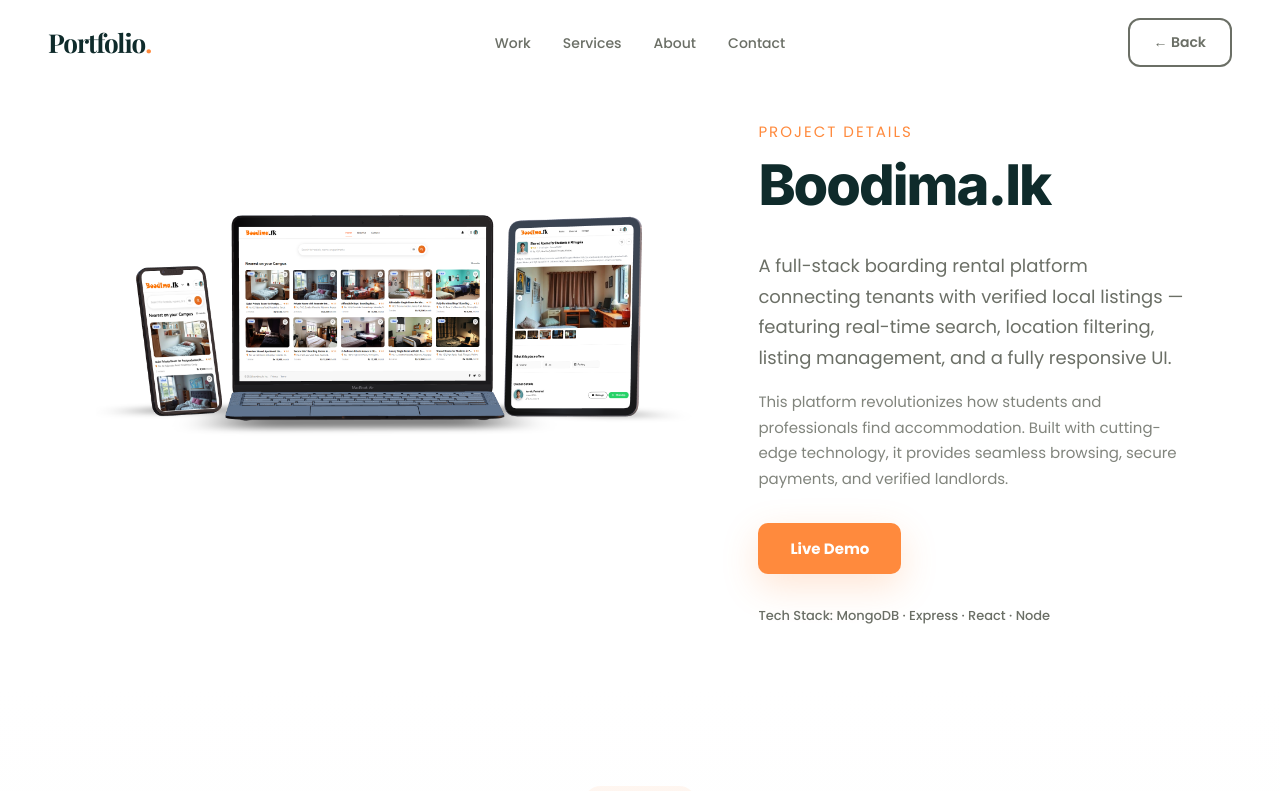
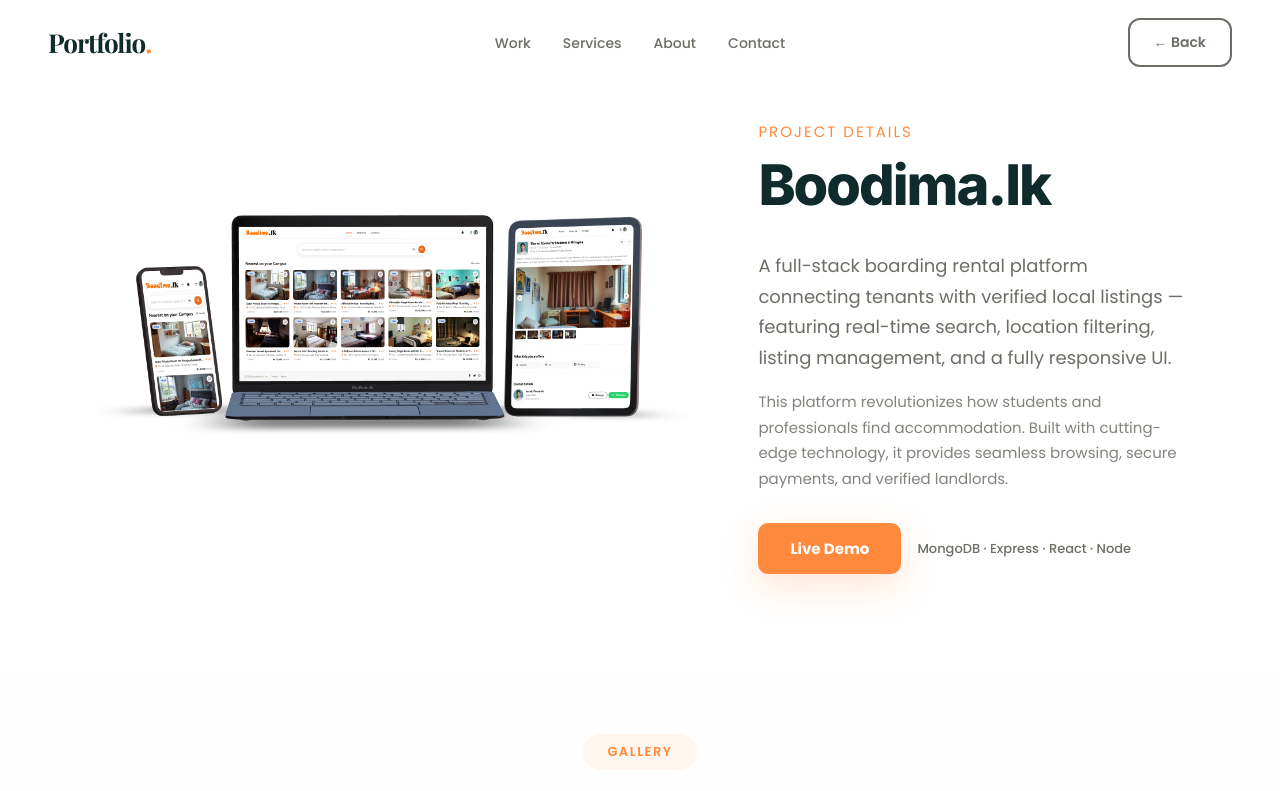
Before and after one commit to K4V1DU/portfolio, a React (Create React App) app: page /project1 in a window 1280 px wide. Shown: the top 791 px of the page. Built offline with nearby package versions, Linux system fonts and the light colour scheme.

Commit message:
updated css

```diff
--- a/src/pages/projects/Project1.jsx
+++ b/src/pages/projects/Project1.jsx
@@ -161,6 +161,10 @@ function Nav() {
    PROJECT HEADER
 ══════════════════════════════════════════ */
 function ProjectHeader() {
+  useEffect(() => {
+    window.scrollTo(0, 0);
+  }, []);
+
   return (
     <>
       <style>{`
@@ -212,7 +216,7 @@ function ProjectHeader() {
             <p style={{ fontFamily: "'Poppins', sans-serif", fontSize: 15, color: MUTED, lineHeight: 1.7, maxWidth: 800, opacity: 0.85 }}>
               {PROJECT_DATA.details}
             </p>
-            <div style={{ display: "flex", gap: 16, marginTop: 32, flexWrap: "wrap" }}>
+            <div style={{ display: "flex", gap: 16, marginTop: 32, flexWrap: "wrap", alignItems: "center" }}>
               <a
                 href={PROJECT_DATA.live}
                 target="_blank"
@@ -241,9 +245,9 @@ function ProjectHeader() {
               >
                 Live Demo
               </a>
-            </div>
-            <div style={{ marginTop: 32, fontFamily: "'Poppins', sans-serif", fontSize: 13, color: MUTED, fontWeight: 500 }}>
-              Tech Stack: {PROJECT_DATA.stack}
+              <div style={{ fontFamily: "'Poppins', sans-serif", fontSize: 13, color: MUTED, fontWeight: 500 }}>
+                {PROJECT_DATA.stack}
+              </div>
             </div>
           </div>
         </div>
@@ -449,8 +453,8 @@ function Screenshots() {
               position: "absolute",
               top: "32px",
               right: "32px",
-              background: "rgba(255, 255, 255, 0.15)",
-              border: "1px solid rgba(255, 255, 255, 0.2)",
+              background: "#ff8a3d",
+              border: "1px solid #ff8a3d",
               color: "#fff",
               fontSize: "24px",
               width: 56,
@@ -468,11 +472,11 @@ function Screenshots() {
               setLightboxImage(null);
             }}
             onMouseEnter={(e) => {
-              e.target.style.background = "rgba(255, 255, 255, 0.25)";
+              e.target.style.background = "#ff6b1a";
               e.target.style.transform = "scale(1.1)";
             }}
             onMouseLeave={(e) => {
-              e.target.style.background = "rgba(255, 255, 255, 0.15)";
+              e.target.style.background = "#ff8a3d";
               e.target.style.transform = "scale(1)";
             }}
             aria-label="Close lightbox"
--- a/src/pages/projects/project2.jsx
+++ b/src/pages/projects/project2.jsx
@@ -157,6 +157,10 @@ function Nav() {
    PROJECT HEADER
 ══════════════════════════════════════════ */
 function ProjectHeader() {
+  useEffect(() => {
+    window.scrollTo(0, 0);
+  }, []);
+
   return (
     <>
       <style>{`
```
